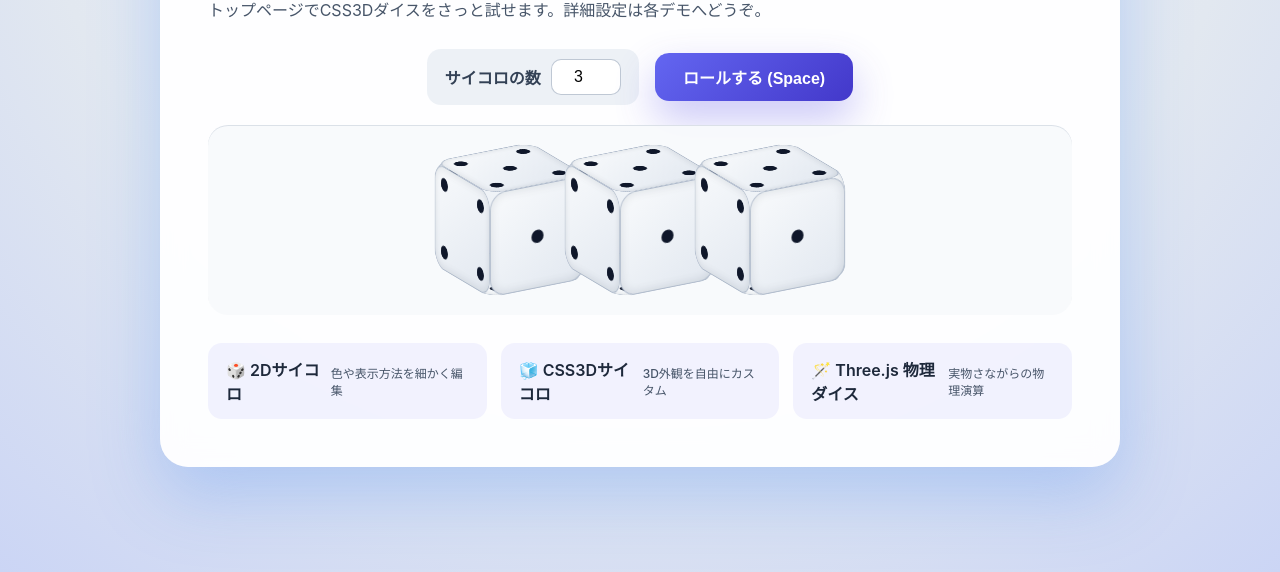
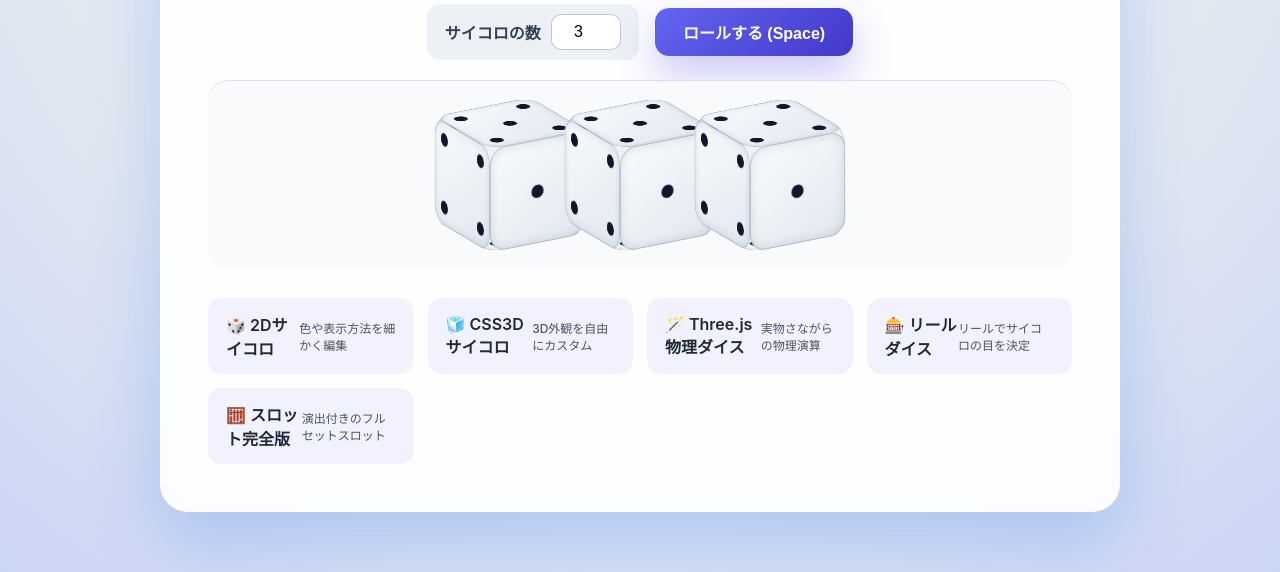
Before and after one commit to TomTomYoung/dice, a plain HTML site: page index.html in a window 1280 px wide. Shown: the part 228-800 px from the top of the page. Drawn offline with Linux system fonts and the light colour scheme.

Commit message:
Add navigation links to reel dice and slot demos

```diff
--- a/index.html
+++ b/index.html
@@ -251,6 +251,14 @@
         <span>🪄 Three.js 物理ダイス</span>
         <span class="note">実物さながらの物理演算</span>
       </a>
+      <a href="reel_dice.html">
+        <span>🎰 リールダイス</span>
+        <span class="note">リールでサイコロの目を決定</span>
+      </a>
+      <a href="slot_complete.html">
+        <span>🧮 スロット完全版</span>
+        <span class="note">演出付きのフルセットスロット</span>
+      </a>
     </nav>
   </main>
 <script>
```
